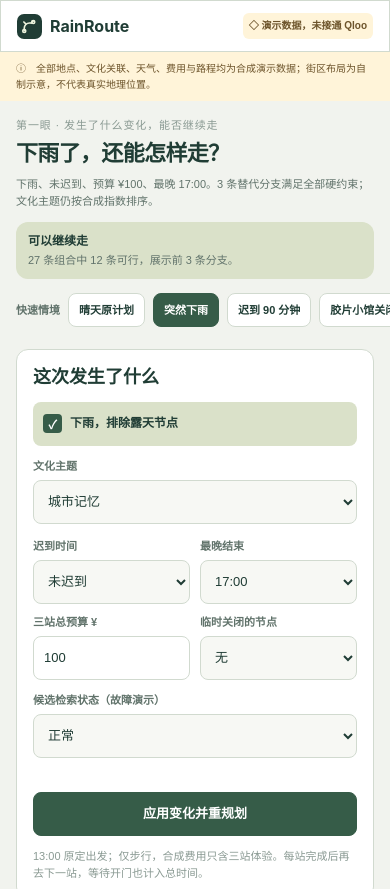
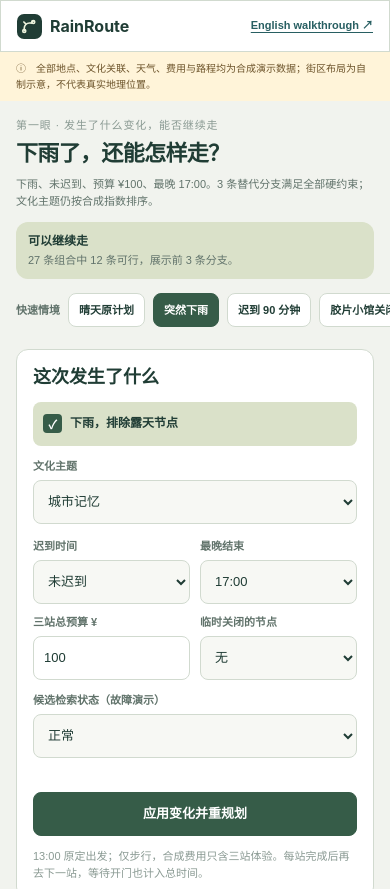
Before and after one commit to FOWEPJF255/RainRoute, a website: page docs/index.html in a window 390 px wide. Shown: the top 889 px of the page. Drawn offline with Linux system fonts and the light colour scheme.

Commit message:
Add English demo walkthrough and mobile-safe link

```diff
--- a/docs/index.html
+++ b/docs/index.html
@@ -17,7 +17,7 @@
       <span class="brand-icon" aria-hidden="true"><svg viewBox="0 0 28 28"><path d="M7 19.5v-3.2a7 7 0 0 1 7-7h2.4"/><path d="M9 10.5l-2.5-2.5M16.4 9.3l2.8-2.8"/><circle cx="19" cy="8" r="2"/><circle cx="7" cy="20" r="2"/></svg></span>
       <strong>RainRoute</strong><span class="brand-sub">文化路线分支沙盘</span>
     </a>
-    <div class="top-meta"><span class="demo-pill">◇ 演示数据，未接通 Qloo</span><span class="review-date">设计确认稿 · 2026.10.29</span></div>
+    <div class="top-meta"><a class="english-guide" href="https://github.com/FOWEPJF255/RainRoute/blob/main/DEMO_GUIDE_EN.md" target="_blank" rel="noopener noreferrer">English walkthrough ↗</a><span class="demo-pill">◇ 演示数据，未接通 Qloo</span><span class="review-date">设计确认稿 · 2026.10.29</span></div>
   </header>
   <div class="demo-banner" role="note">ⓘ　全部地点、文化关联、天气、费用与路程均为合成演示数据；街区布局为自制示意，不代表真实地理位置。</div>
   <main class="page">
--- a/docs/style.css
+++ b/docs/style.css
@@ -15,6 +15,7 @@ button:disabled{cursor:not-allowed;opacity:.55}
 .top-meta{display:flex;align-items:center;gap:12px;white-space:nowrap}
 .demo-pill{font-size:11px;background:var(--rr-bg-demo);color:var(--rr-ink-demo);padding:6px 8px;border-radius:var(--rr-radius-tag);font-weight:700}
 .review-date{font-size:11px;color:var(--rr-ink-muted)}
+.english-guide{color:#285f62;font-weight:700;text-decoration:underline;text-underline-offset:3px;white-space:nowrap}
 .demo-banner{padding:10px 24px;background:var(--rr-bg-demo);color:var(--rr-ink-demo);font-size:11px}
 .page{max-width:1560px;margin:auto;padding:24px}
 .hero{display:flex;align-items:center;justify-content:space-between;gap:24px;min-height:100px}
@@ -154,7 +155,8 @@ footer{display:flex;justify-content:space-between;gap:12px;margin:20px 0 0;color
   .topbar{height:52px;padding:0 16px}
   .brand strong{font-size:16px}.brand-sub,.review-date{display:none}
   .brand-icon{width:25px;height:25px}.brand-icon svg{width:21px;height:21px}
-  .demo-pill{font-size:10px;padding:5px 6px}
+  .demo-pill{display:none}
+  .english-guide{font-size:11px}
   .demo-banner{padding:9px 16px;font-size:10px}
   .page{padding:16px}
   .hero{display:block;min-height:auto}
--- a/public/style.css
+++ b/public/style.css
@@ -15,6 +15,7 @@ button:disabled{cursor:not-allowed;opacity:.55}
 .top-meta{display:flex;align-items:center;gap:12px;white-space:nowrap}
 .demo-pill{font-size:11px;background:var(--rr-bg-demo);color:var(--rr-ink-demo);padding:6px 8px;border-radius:var(--rr-radius-tag);font-weight:700}
 .review-date{font-size:11px;color:var(--rr-ink-muted)}
+.english-guide{color:#285f62;font-weight:700;text-decoration:underline;text-underline-offset:3px;white-space:nowrap}
 .demo-banner{padding:10px 24px;background:var(--rr-bg-demo);color:var(--rr-ink-demo);font-size:11px}
 .page{max-width:1560px;margin:auto;padding:24px}
 .hero{display:flex;align-items:center;justify-content:space-between;gap:24px;min-height:100px}
@@ -154,7 +155,8 @@ footer{display:flex;justify-content:space-between;gap:12px;margin:20px 0 0;color
   .topbar{height:52px;padding:0 16px}
   .brand strong{font-size:16px}.brand-sub,.review-date{display:none}
   .brand-icon{width:25px;height:25px}.brand-icon svg{width:21px;height:21px}
-  .demo-pill{font-size:10px;padding:5px 6px}
+  .demo-pill{display:none}
+  .english-guide{font-size:11px}
   .demo-banner{padding:9px 16px;font-size:10px}
   .page{padding:16px}
   .hero{display:block;min-height:auto}
```
Also changed, not shown: DEMO_GUIDE_EN.md (added, +22 -0 lines), public/index.html (+1 -1 lines), README.md.
